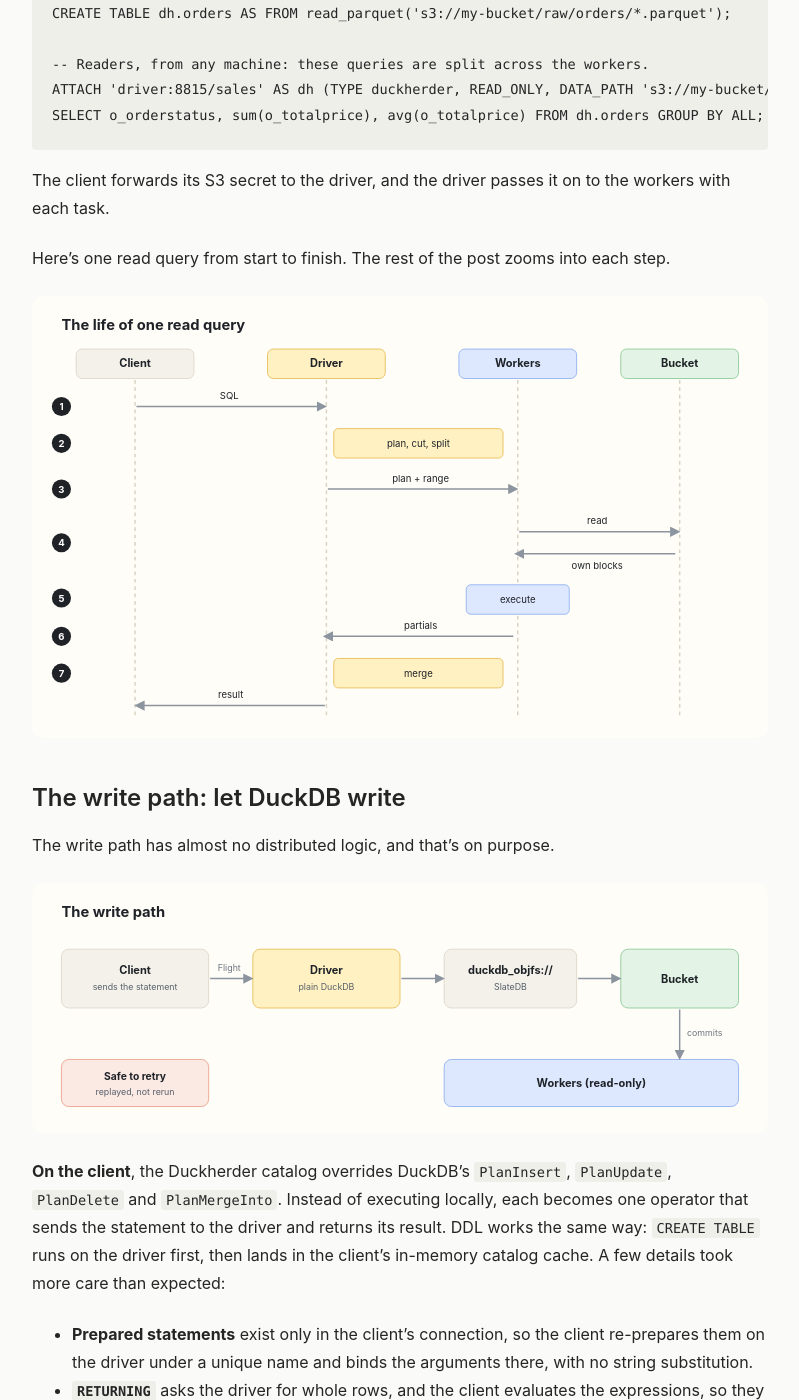
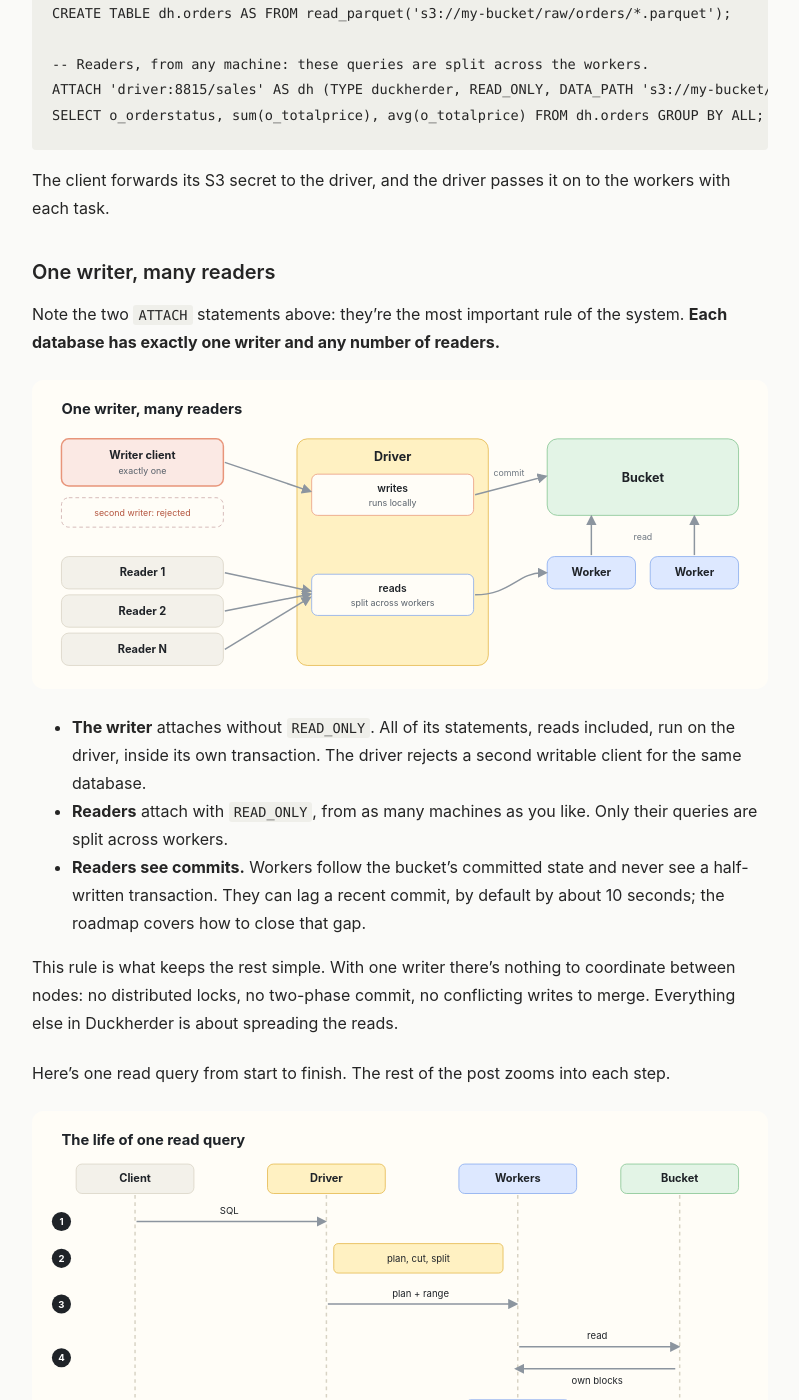
Before and after one commit to dentiny/dentiny.github.io, a Jekyll site: the page built from _posts/2026-10-14-duckherder-distributed-duckdb.md, in a window 1280 px wide and 1400 px high, scrolled down 2645 px. Shown: the whole window, without its empty margins (240-1039 px from the left). Built offline with Jekyll 4.4.1, drawn with Linux system fonts in a browser that asks for light colours.

Commit message:
Add figures, a Quack roadmap item, and a one-writer-many-readers section

````diff
--- a/_posts/2026-10-14-duckherder-distributed-duckdb.md
+++ b/_posts/2026-10-14-duckherder-distributed-duckdb.md
@@ -59,6 +59,18 @@
 ```
 
 The client forwards its S3 secret to the driver, and the driver passes it on to the workers with each task.
+
+### One writer, many readers
+
+Note the two `ATTACH` statements above: they're the most important rule of the system. **Each database has exactly one writer and any number of readers.**
+
+![One writer client sends its statements to the driver, which runs them locally and commits them to the bucket; a second writer is rejected. Any number of reader clients send queries to the same driver, which splits them across workers that read the bucket.](/assets/images/duckherder/one-writer.svg)
+
+- **The writer** attaches without `READ_ONLY`. All of its statements, reads included, run on the driver, inside its own transaction. The driver rejects a second writable client for the same database.
+- **Readers** attach with `READ_ONLY`, from as many machines as you like. Only their queries are split across workers.
+- **Readers see commits.** Workers follow the bucket's committed state and never see a half-written transaction. They can lag a recent commit, by default by about 10 seconds; the roadmap covers how to close that gap.
+
+This rule is what keeps the rest simple. With one writer there's nothing to coordinate between nodes: no distributed locks, no two-phase commit, no conflicting writes to merge. Everything else in Duckherder is about spreading the reads.
 
 Here's one read query from start to finish. The rest of the post zooms into each step.
 
````
Also changed, not shown: assets/images/duckherder/one-writer.svg (added).
